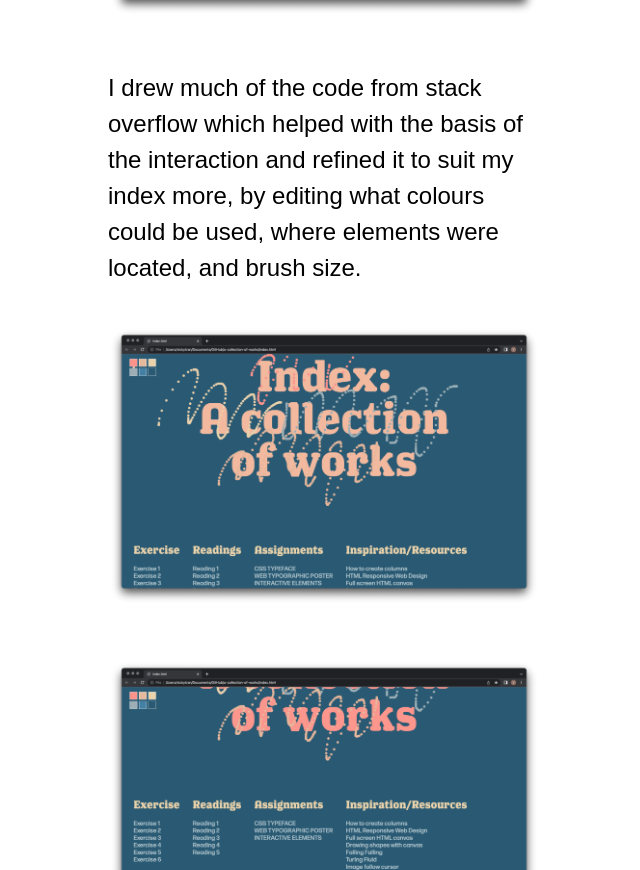
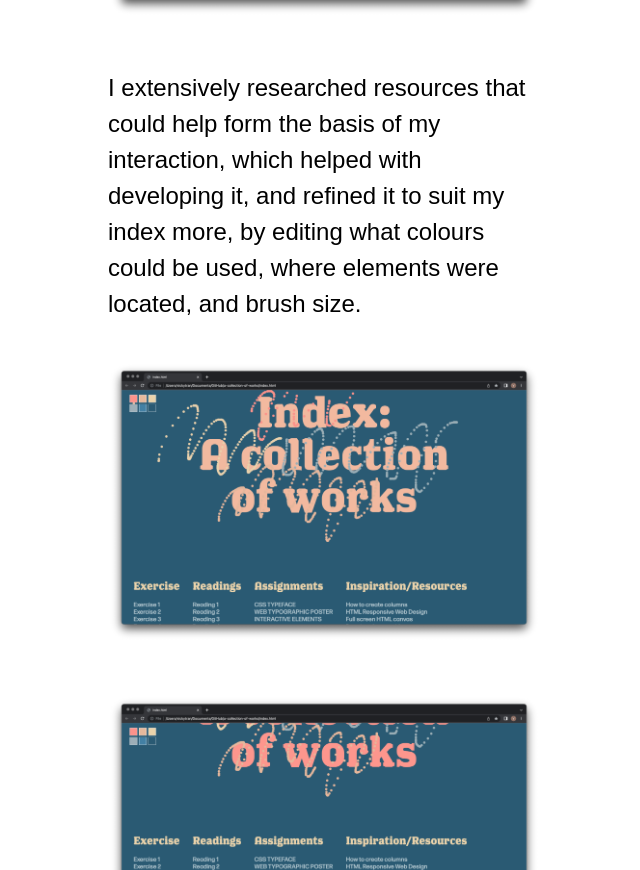
Before and after one commit to vickytranr/a-collection-of-works-progress, a plain HTML site: page index.html in a window 1280 px wide. Shown: the part 6545-7415 px from the top of the page, without its empty margins (316-956 px from the left). Drawn offline with Linux system fonts and the light colour scheme.

Commit message:
Update index.html

```diff
--- a/index.html
+++ b/index.html
@@ -69,7 +69,7 @@
                   <figure>
                     <img src="Screen Shot 2022-06-26 at 4.47.14 PM.png" width="100%">
                   </figure>
-                  <p>I drew much of the code from stack overflow which helped with the basis of the interaction and refined it to suit my index more, by editing what colours could be used, where elements were located, and brush size.</p>
+                  <p>I extensively researched resources that could help form the basis of my interaction, which helped with developing it, and refined it to suit my index more, by editing what colours could be used, where elements were located, and brush size.</p>
                   <figure>
                     <img src="Screen Shot 2022-06-27 at 11.28.11 PM.png" width="100%">
                   </figure>
```
